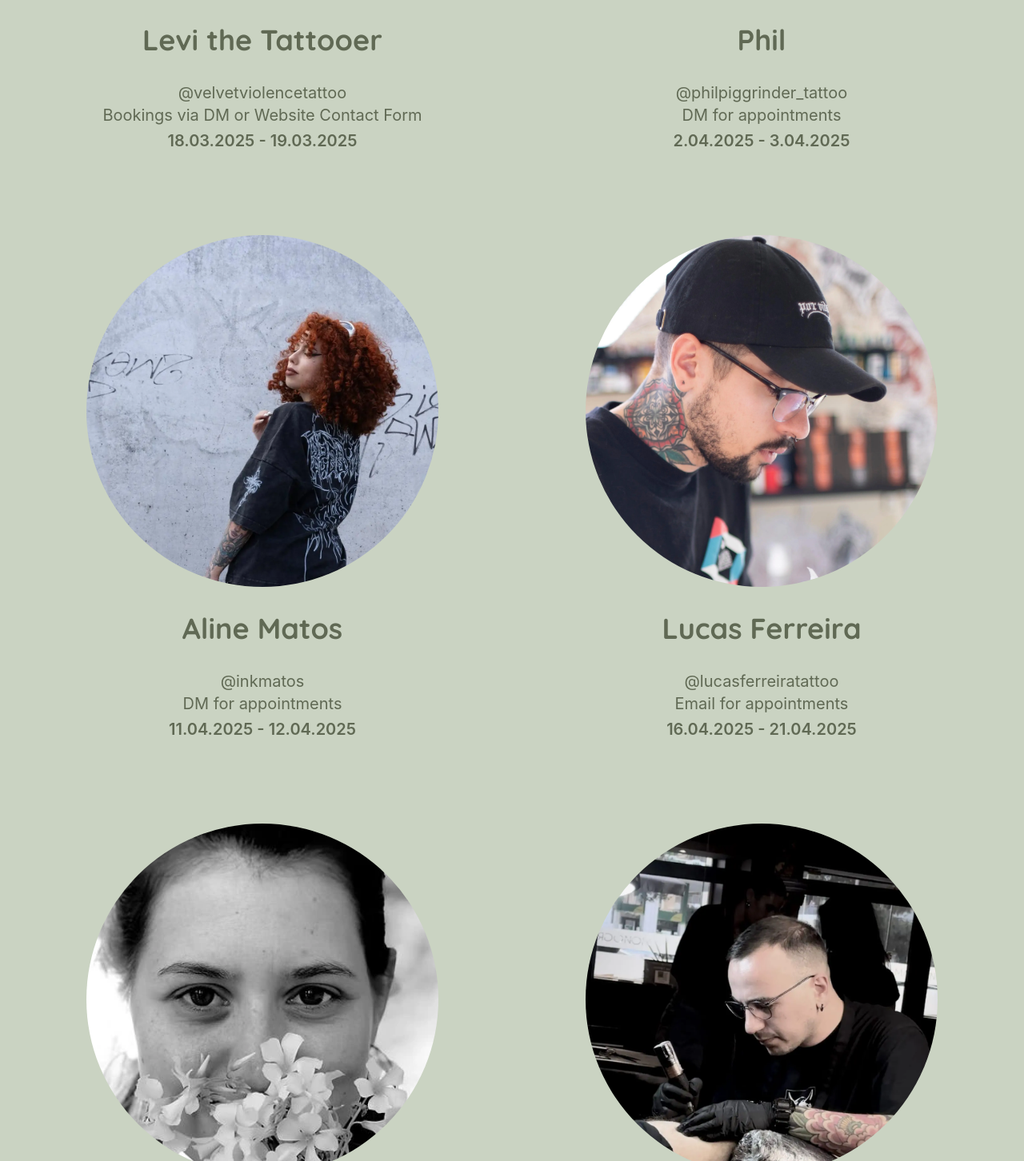
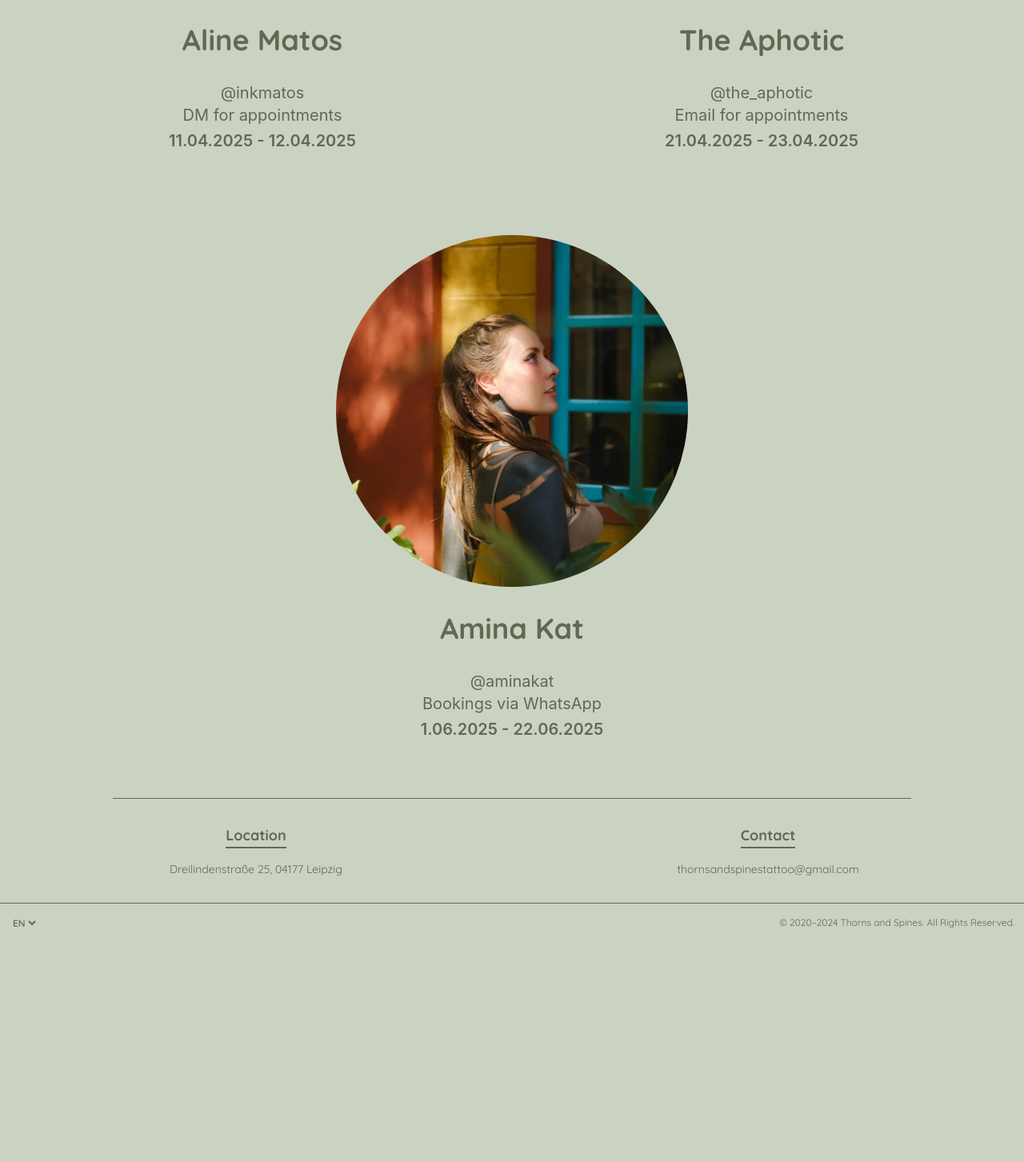
Before and after one commit to Cmbs86/Thorns-and-Spines-page, a React (Vite) app: page /upcoming-guests in a window 1280 px wide. Shown: the part 678-2130 px from the top of the page at 80% size. After the commit the page ends 1857 px from the top, so only its background shows below. Built offline with nearby package versions, Linux system fonts and the light colour scheme.

Commit message:
remove artists

```diff
--- a/src/pages/UpcomingGuests.tsx
+++ b/src/pages/UpcomingGuests.tsx
@@ -7,10 +7,10 @@ import ArtistCard from "../components/ArtistCard.tsx";
 import AnimatedSeparator from "../components/AnimatedSeparator.tsx";
 // Images imports
 
-import lucasferreira from "../assets/images/lucas_ferreira.webp";
-import milena from "../assets/images/milena_lauers.webp";
-import velvet from "../assets/images/velvetviolence.webp";
-import phil from "../assets/images/phil.webp";
+// import lucasferreira from "../assets/images/lucas_ferreira.webp";
+// import milena from "../assets/images/milena_lauers.webp";
+// import velvet from "../assets/images/velvetviolence.webp";
+// import phil from "../assets/images/phil.webp";
 import Aline from "../assets/images/aline.webp";
 import aphotic from "../assets/images/the_aphotic.webp";
 import aminakat from "../assets/images/aminakat.webp";
@@ -38,7 +38,7 @@ const UpcomingGuests = () => {
 
           {/* Wrapper for cards */}
           <div className="max-w-[1500px] mx-auto flex flex-col md:flex-row flex-wrap justify-around 2xl:justify-between gap-y-10 ">
-            <ArtistCard
+            {/* <ArtistCard
               img={velvet}
               alt={"levithetattooer's photo"}
               title={"levithetattooer's photo"}
@@ -48,8 +48,8 @@ const UpcomingGuests = () => {
               booking={t("https://www.velvetviolencetattoo.co.uk/contact")}
               bookingText={t("booking_dm_or_website_contact_form")}
               dates="18.03.2025 - 19.03.2025"
-            />
-            <ArtistCard
+            /> */}
+            {/* <ArtistCard
               img={phil}
               alt={"phil_pig_grinder's photo"}
               title={"philpiggrinder_tattoo photo"}
@@ -59,7 +59,7 @@ const UpcomingGuests = () => {
               booking={t("https://www.instagram.com/philpiggrinder_tattoo/")}
               bookingText={t("dm_appointments")}
               dates="2.04.2025 - 3.04.2025"
-            />
+            /> */}
 
             <ArtistCard
               img={Aline}
@@ -72,7 +72,7 @@ const UpcomingGuests = () => {
               bookingText={t("dm_appointments")}
               dates="11.04.2025 - 12.04.2025"
             />
-            <ArtistCard
+            {/* <ArtistCard
               img={lucasferreira}
               alt={"lucasferreira's photo"}
               title={"lucasferreira's photo"}
@@ -82,8 +82,8 @@ const UpcomingGuests = () => {
               booking={"mailto:lucasferreiratattoo@gmail.com"}
               bookingText={t("email_appointments")}
               dates="16.04.2025 - 21.04.2025"
-            />
-            <ArtistCard
+            /> */}
+            {/* <ArtistCard
               img={milena}
               alt={"milena's photo"}
               title={"milena's photo"}
@@ -93,7 +93,7 @@ const UpcomingGuests = () => {
               booking={"mailto:m.lauers@gmail.com"}
               bookingText={t("email_appointments")}
               dates="16.04.2025 - 21.04.2025"
-            />
+            /> */}
 
             <ArtistCard
               img={aphotic}
```
Also changed, not shown: src/assets/images/Isaac.webp (added).
